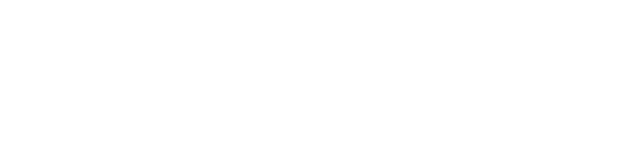
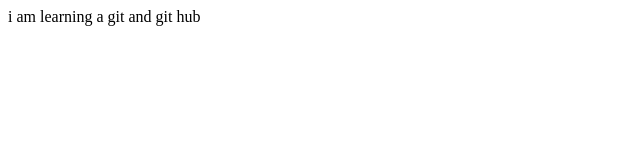
Before and after one commit to Balajipotdar21/GEEKS_FOR_GEEKS1, a plain HTML site: page index.html in a window 1280 px wide. Shown: the whole page, without its empty margins (0-640 px from the left). Drawn offline with Linux system fonts and the light colour scheme.

Commit message:
thise is second commite

```diff
--- a/index.html
+++ b/index.html
@@ -1,7 +1,10 @@
 <html>
     <head>
         <body>
-            <title>geeks guide git hub-1</title>
+            <title>geeks guide git hub-1+1</title>
         </body>
+        <div>
+            <p>i am learning a git and git hub</p>
+        </div>
     </head>
 </html>
```
